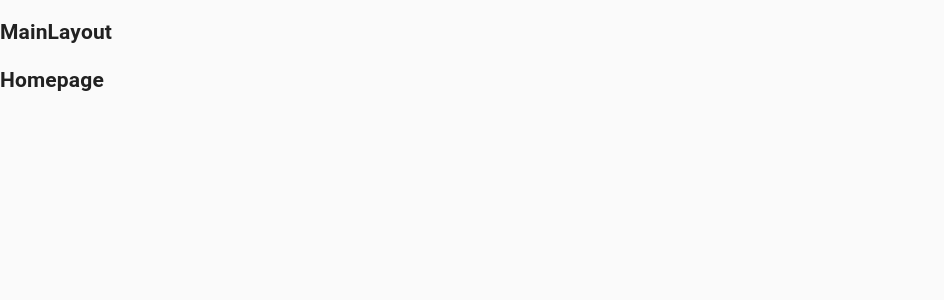
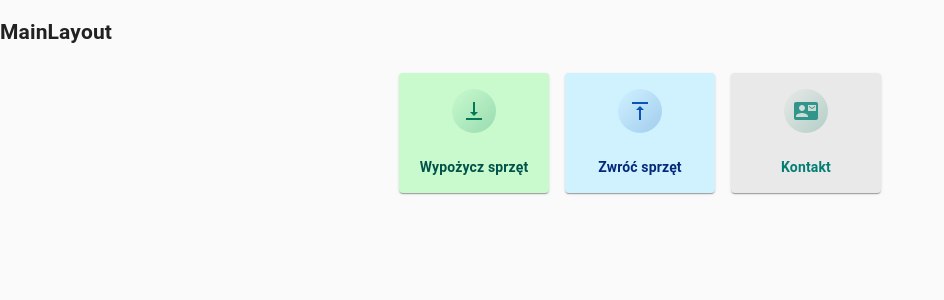
Before and after one commit to agnieszka-f/rental-sun-equipment, a React (Create React App) app: page / in a window 1280 px wide. Shown: the top 300 px of the page, without its empty margins (0-944 px from the left). Built offline with nearby package versions, Linux system fonts and the light colour scheme.

Commit message:
add component MainButtons

```diff
--- /dev/null
+++ b/src/components/common/MainButtons/MainButtons.js
@@ -0,0 +1,149 @@
+import React from 'react';
+import PropTypes from 'prop-types';
+import { makeStyles } from '@material-ui/core/styles';
+import Paper from '@material-ui/core/Paper';
+import Box from '@material-ui/core/Box';
+import VpnLockIcon from '@material-ui/icons/VpnLock';
+import VpnKeyIcon from '@material-ui/icons/VpnKey';
+import PlaylistAddIcon from '@material-ui/icons/PlaylistAdd';
+import VerticalAlignBottomIcon from '@material-ui/icons/VerticalAlignBottom';
+import VerticalAlignTopIcon from '@material-ui/icons/VerticalAlignTop';
+import ContactMailIcon from '@material-ui/icons/ContactMail';
+
+// import { connect } from 'react-redux';
+// import { reduxSelector, reduxActionCreator } from '../../../redux/exampleRedux.js';
+
+const useStyles = makeStyles((theme) => ({
+  root: {
+    display: 'flex',
+    flexWrap: 'wrap',
+    justifyContent:'center',
+    width: '100%',
+  },
+  item:{
+    minWidth: 150,
+    padding: theme.spacing(2),
+    margin: theme.spacing(1),
+    textAlign: 'center',
+    fontWeight:'600',
+  },
+  yellow:{
+    background: 'rgb(255, 247, 205)',
+    color: 'rgb(122, 79, 1)',
+  },
+  red:{
+    background: 'rgb(255, 231, 217)',
+    color: 'rgb(122, 12, 46)',
+  },
+  blue:{
+    background: 'rgb(208, 242, 255)',
+    color: 'rgb(4, 41, 122)',
+  },
+  green: {
+    background: 'rgb(200, 250, 205)',
+    color: 'rgb(0, 82, 73)',
+  },
+  pink: {
+    background: 'rgb(255 218 254)',
+    color: 'rgb(90 88 88)',
+  },
+  white: {
+    background: 'rgb(233 233 233)',
+    color: 'rgb(3 126 115)',
+  },
+  icon:{
+    margin: 'auto auto 24px',
+    display: 'flex',
+    borderRadius: '50%',
+    '-webkit-box-align': 'center',
+    alignItems: 'center',
+    width: '44px',
+    height: '44px',
+    '-webkit-box-pack': 'center',
+    justifyContent: 'center',
+  },
+  iconRed:{
+    color: 'rgb(183, 33, 54)',
+    backgroundImage: 'linear-gradient(135deg , rgba(183, 33, 54, 0) 0%, rgba(183, 33, 54, 0.24) 100%)',
+  },
+  iconYellow:{
+    color: 'rgb(183, 129, 3)',
+    backgroundImage: 'linear-gradient(135deg, rgba(183, 129, 3, 0) 0%, rgba(183, 129, 3, 0.24) 100%)',
+  },
+  iconBlue:{
+    color: 'rgb(12, 83, 183)',
+    backgroundImage: 'linear-gradient(135deg, rgba(12, 83, 183, 0) 0%, rgba(12, 83, 183, 0.24) 100%)',
+  },
+  iconGreen:{
+    color: 'rgb(0, 123, 85)',
+    backgroundImage: 'linear-gradient(135deg, rgba(0, 123, 85, 0) 0%, rgba(0, 123, 85, 0.24) 100%)',
+  },
+  iconPink:{
+    color: 'rgb(88 85 85)',
+    backgroundImage: 'linear-gradient(135deg, rgba(0, 123, 85, 0) 0%, rgba(0, 123, 85, 0.24) 100%)',
+  },
+  iconWhite:{
+    color: 'rgb(49 149 139)',
+    backgroundImage: 'linear-gradient(135deg, rgba(0, 123, 85, 0) 0%, rgba(0, 123, 85, 0.24) 100%)',
+  },
+}));
+
+const Component = () =>{
+  const classes = useStyles();
+
+  const status ={login: true, admin: false, rent: true};
+
+  return (
+    <div className={classes.root}>
+      { status.login === false ?
+        <Paper className={`${classes.item} + ${classes.yellow}`}>
+          <Box className={`${classes.icon} + ${classes.iconYellow}`}><VpnLockIcon /></Box>
+              Rejestracja
+        </Paper> : '' }
+      {status.login === false ?
+        <Paper className={`${classes.item} + ${classes.red}`}>
+          <Box className={`${classes.icon} + ${classes.iconRed}`}><VpnKeyIcon /></Box>
+              Logowanie
+        </Paper> : '' }
+      { status.admin === true ?
+        <Paper className={`${classes.item} + ${classes.pink}`}>
+          <Box className={`${classes.icon} + ${classes.iconPink}`}><PlaylistAddIcon /></Box>
+              Nowy sprzet
+        </Paper> : '' }
+      { status.login === true && status.admin === false ?
+        <Paper className={`${classes.item} + ${classes.green}`}>
+          <Box className={`${classes.icon} + ${classes.iconGreen}`}><VerticalAlignBottomIcon /></Box>
+              Wypożycz sprzęt
+        </Paper> : '' }
+      { status.login === true && status.admin === false && status.rent === true ?
+        <Paper className={`${classes.item} + ${classes.blue}`}>
+          <Box className={`${classes.icon} + ${classes.iconBlue}`}><VerticalAlignTopIcon /></Box>
+              Zwróć sprzęt
+        </Paper> : '' }
+      <Paper className={`${classes.item} + ${classes.white}`}>
+        <Box className={`${classes.icon} + ${classes.iconWhite}`}><ContactMailIcon /></Box>
+              Kontakt
+      </Paper>
+    </div>
+  );
+};
+Component.propTypes = {
+  children: PropTypes.node,
+  className: PropTypes.string,
+};
+
+// const mapStateToProps = state => ({
+//   someProp: reduxSelector(state),
+// });
+
+// const mapDispatchToProps = dispatch => ({
+//   someAction: arg => dispatch(reduxActionCreator(arg)),
+// });
+
+// const Container = connect(mapStateToProps, mapDispatchToProps)(Component);
+
+export {
+  Component as MainButtons,
+  // Container as Homepage,
+  Component as MainButtonsComponent,
+};
--- a/src/components/views/Homepage/Homepage.js
+++ b/src/components/views/Homepage/Homepage.js
@@ -1,20 +1,27 @@
 import React from 'react';
 import PropTypes from 'prop-types';
-
-import clsx from 'clsx';
+import { makeStyles } from '@material-ui/core/styles';
+import {MainButtons} from '../../common/MainButtons/MainButtons';
+//import clsx from 'clsx';
 
 // import { connect } from 'react-redux';
 // import { reduxSelector, reduxActionCreator } from '../../../redux/exampleRedux.js';
 
-import styles from './Homepage.module.scss';
+const useStyles = makeStyles((theme) => ({
 
-const Component = ({className, children}) => (
-  <div className={clsx(className, styles.root)}>
-    <h2>Homepage</h2>
-    {children}
-  </div>
-);
+}));
 
+const Component = () =>{
+  const classes = useStyles();
+
+
+
+  return (
+    <div >
+      <MainButtons />
+    </div>
+  );
+};
 Component.propTypes = {
   children: PropTypes.node,
   className: PropTypes.string,
```
Also changed, not shown: 1 other file (tests, documents, lock files or other folders).
